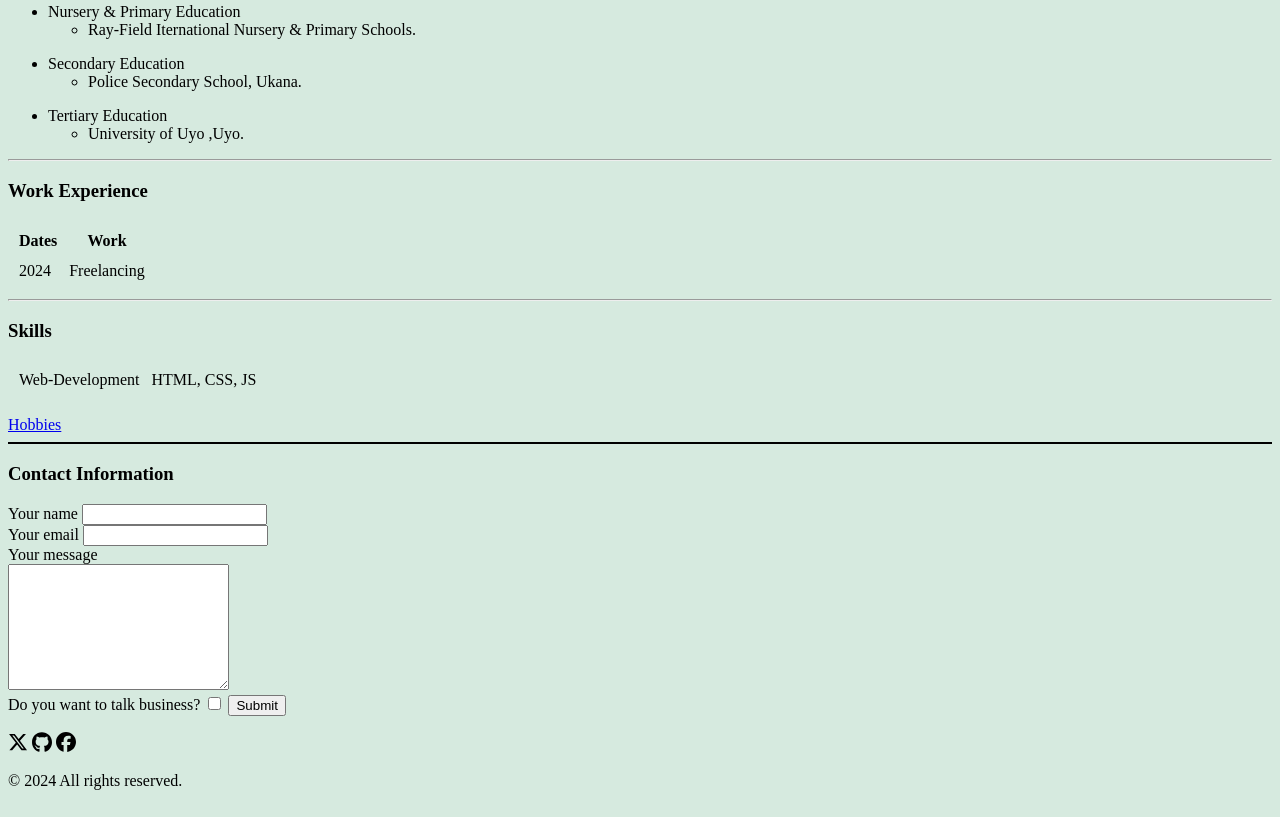
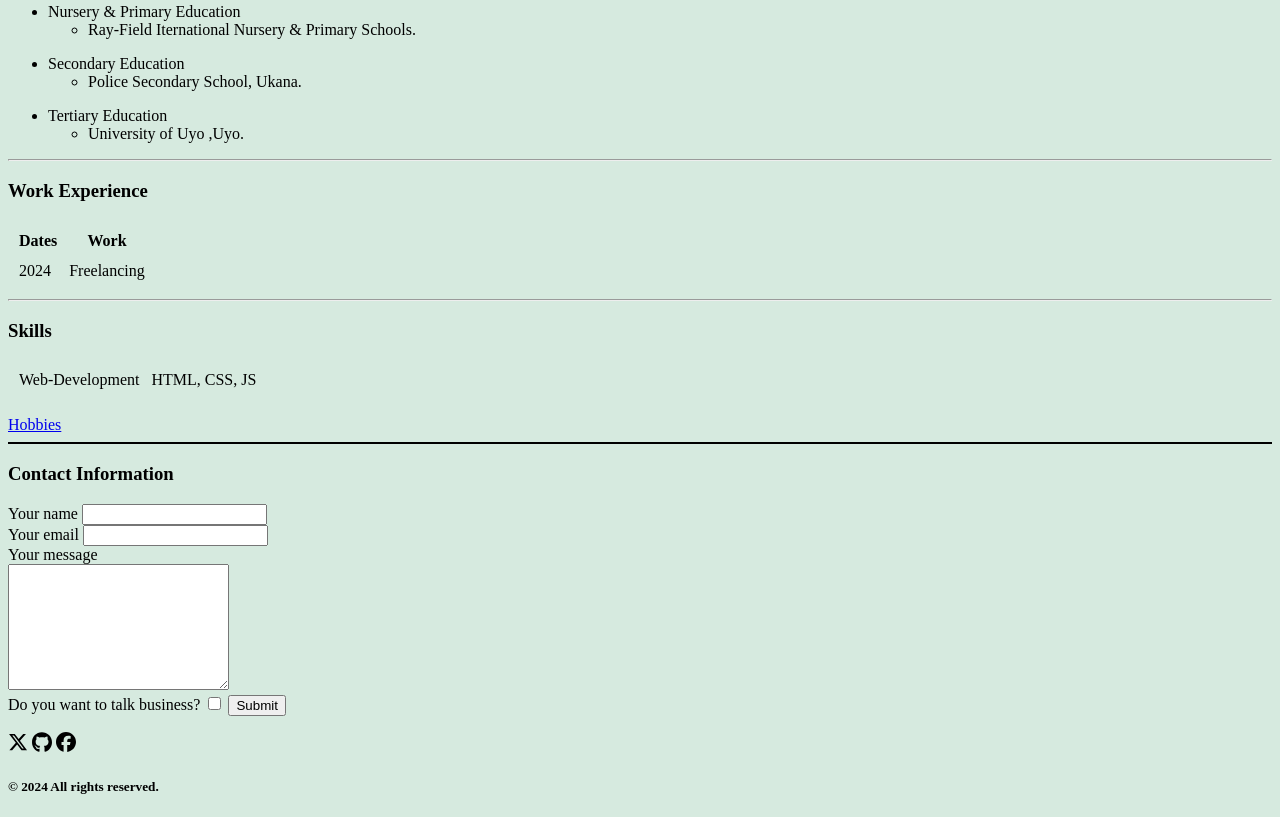
Before and after one commit to Fortunate-04/Personal-site, a plain HTML site: page index.html in a window 1280 px wide. Shown: the part 312-1129 px from the top of the page. Drawn offline with Linux system fonts and the light colour scheme.

Commit message:
Update index.html

```diff
--- a/index.html
+++ b/index.html
@@ -93,7 +93,7 @@
       <a href="https://github.com/Fortunate-04"><svg xmlns="http://www.w3.org/2000/svg" width="20" viewBox="0 0 496 512"><path d="M165.9 397.4c0 2-2.3 3.6-5.2 3.6-3.3 .3-5.6-1.3-5.6-3.6 0-2 2.3-3.6 5.2-3.6 3-.3 5.6 1.3 5.6 3.6zm-31.1-4.5c-.7 2 1.3 4.3 4.3 4.9 2.6 1 5.6 0 6.2-2s-1.3-4.3-4.3-5.2c-2.6-.7-5.5 .3-6.2 2.3zm44.2-1.7c-2.9 .7-4.9 2.6-4.6 4.9 .3 2 2.9 3.3 5.9 2.6 2.9-.7 4.9-2.6 4.6-4.6-.3-1.9-3-3.2-5.9-2.9zM244.8 8C106.1 8 0 113.3 0 252c0 110.9 69.8 205.8 169.5 239.2 12.8 2.3 17.3-5.6 17.3-12.1 0-6.2-.3-40.4-.3-61.4 0 0-70 15-84.7-29.8 0 0-11.4-29.1-27.8-36.6 0 0-22.9-15.7 1.6-15.4 0 0 24.9 2 38.6 25.8 21.9 38.6 58.6 27.5 72.9 20.9 2.3-16 8.8-27.1 16-33.7-55.9-6.2-112.3-14.3-112.3-110.5 0-27.5 7.6-41.3 23.6-58.9-2.6-6.5-11.1-33.3 2.6-67.9 20.9-6.5 69 27 69 27 20-5.6 41.5-8.5 62.8-8.5s42.8 2.9 62.8 8.5c0 0 48.1-33.6 69-27 13.7 34.7 5.2 61.4 2.6 67.9 16 17.7 25.8 31.5 25.8 58.9 0 96.5-58.9 104.2-114.8 110.5 9.2 7.9 17 22.9 17 46.4 0 33.7-.3 75.4-.3 83.6 0 6.5 4.6 14.4 17.3 12.1C428.2 457.8 496 362.9 496 252 496 113.3 383.5 8 244.8 8zM97.2 352.9c-1.3 1-1 3.3 .7 5.2 1.6 1.6 3.9 2.3 5.2 1 1.3-1 1-3.3-.7-5.2-1.6-1.6-3.9-2.3-5.2-1zm-10.8-8.1c-.7 1.3 .3 2.9 2.3 3.9 1.6 1 3.6 .7 4.3-.7 .7-1.3-.3-2.9-2.3-3.9-2-.6-3.6-.3-4.3 .7zm32.4 35.6c-1.6 1.3-1 4.3 1.3 6.2 2.3 2.3 5.2 2.6 6.5 1 1.3-1.3 .7-4.3-1.3-6.2-2.2-2.3-5.2-2.6-6.5-1zm-11.4-14.7c-1.6 1-1.6 3.6 0 5.9 1.6 2.3 4.3 3.3 5.6 2.3 1.6-1.3 1.6-3.9 0-6.2-1.4-2.3-4-3.3-5.6-2z"/></svg></a>
       <a href="https://web.facebook.com/Profile"><svg xmlns="http://www.w3.org/2000/svg" width="20" viewBox="0 0 512 512"><path d="M512 256C512 114.6 397.4 0 256 0S0 114.6 0 256C0 376 82.7 476.8 194.2 504.5V334.2H141.4V256h52.8V222.3c0-87.1 39.4-127.5 125-127.5c16.2 0 44.2 3.2 55.7 6.4V172c-6-.6-16.5-1-29.6-1c-42 0-58.2 15.9-58.2 57.2V256h83.6l-14.4 78.2H287V510.1C413.8 494.8 512 386.9 512 256h0z"/></svg></a>
 
-         <div class="text-center">© 2024 All rights reserved.</div>
+         <div class="text-center"><h5>© 2024 All rights reserved.</h5></div>
       </p>
 
 
```
